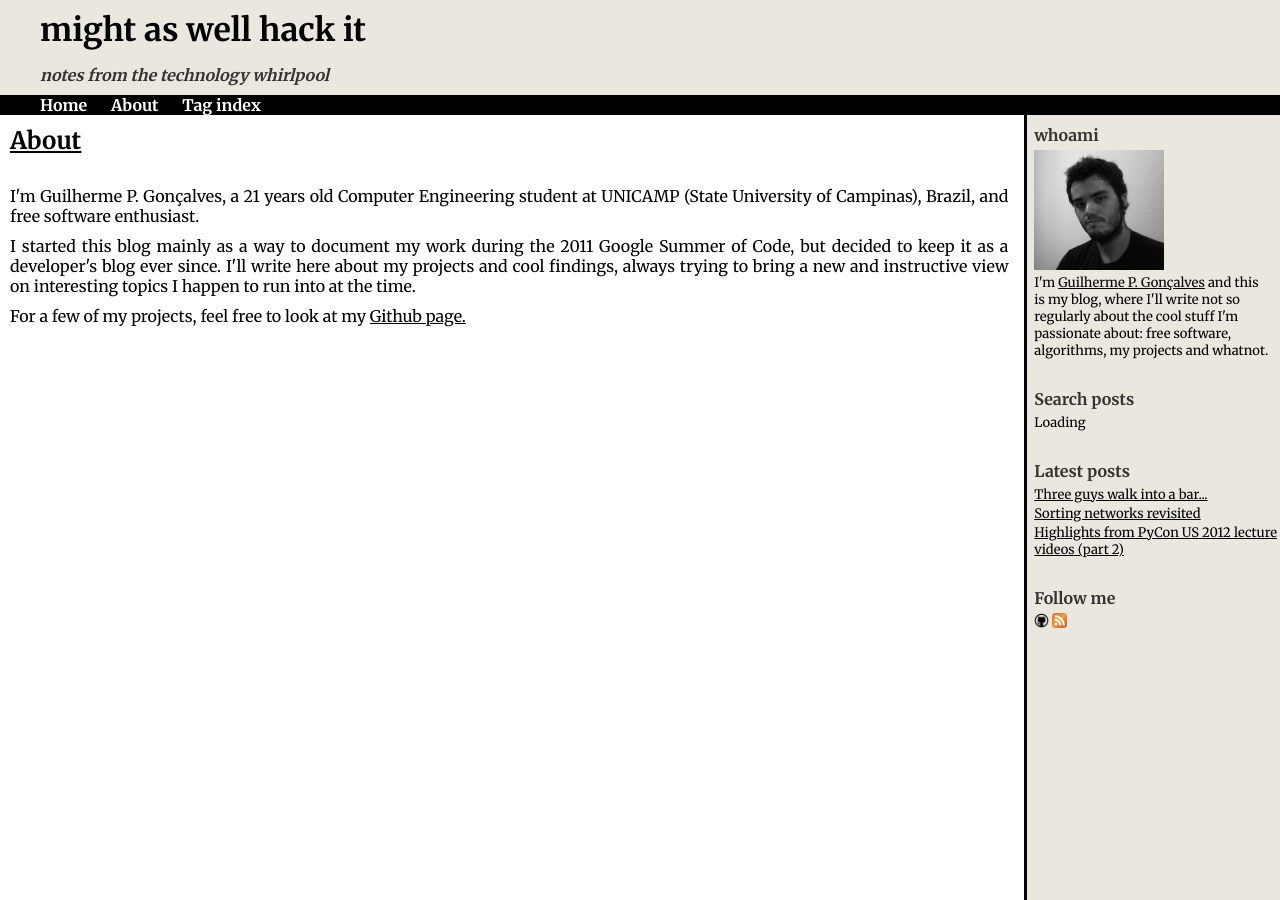
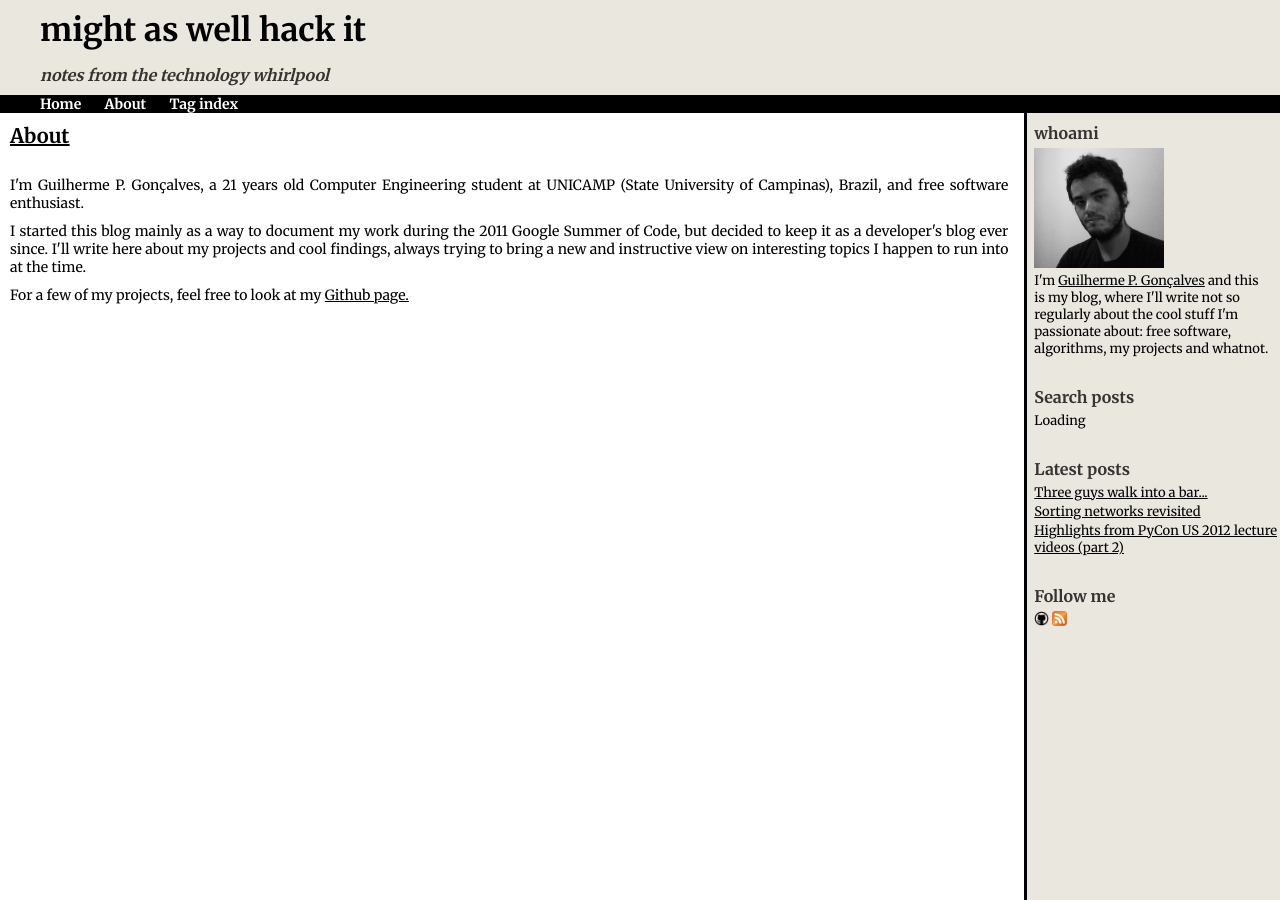
Before and after one commit to eggpi/eggpi.github.com, a Jekyll site: the page built from about.html, in a window 1280 px wide. Built offline with Jekyll 4.4.1, drawn with Linux system fonts in a browser that asks for light colours; nearby versions of some CDN libraries; comment, search, counter and statistics services are not loaded.

Commit message:
Adjusted font sizes.

```diff
--- a/css/default.css
+++ b/css/default.css
@@ -9,6 +9,7 @@
 
 body {
     background: url(/img/background.jpg) repeat-y 80% 0;
+    font-size: 14px;
     font-family: Merriweather,Georgia,serif;
 }
 
@@ -101,17 +102,16 @@ p {
 }
 
 #content h1 {
-    font-size: x-large;
+    font-size: 20px;
     text-decoration: underline;
 }
 
 #content h2 {
-    font-size: small;
+    font-size: 12px;
     color: #363333;
 }
 
 #content h3 {
-    font-size: medium;
     margin: 0.8em 0 0.8em 0.2em;
 }
 
```
